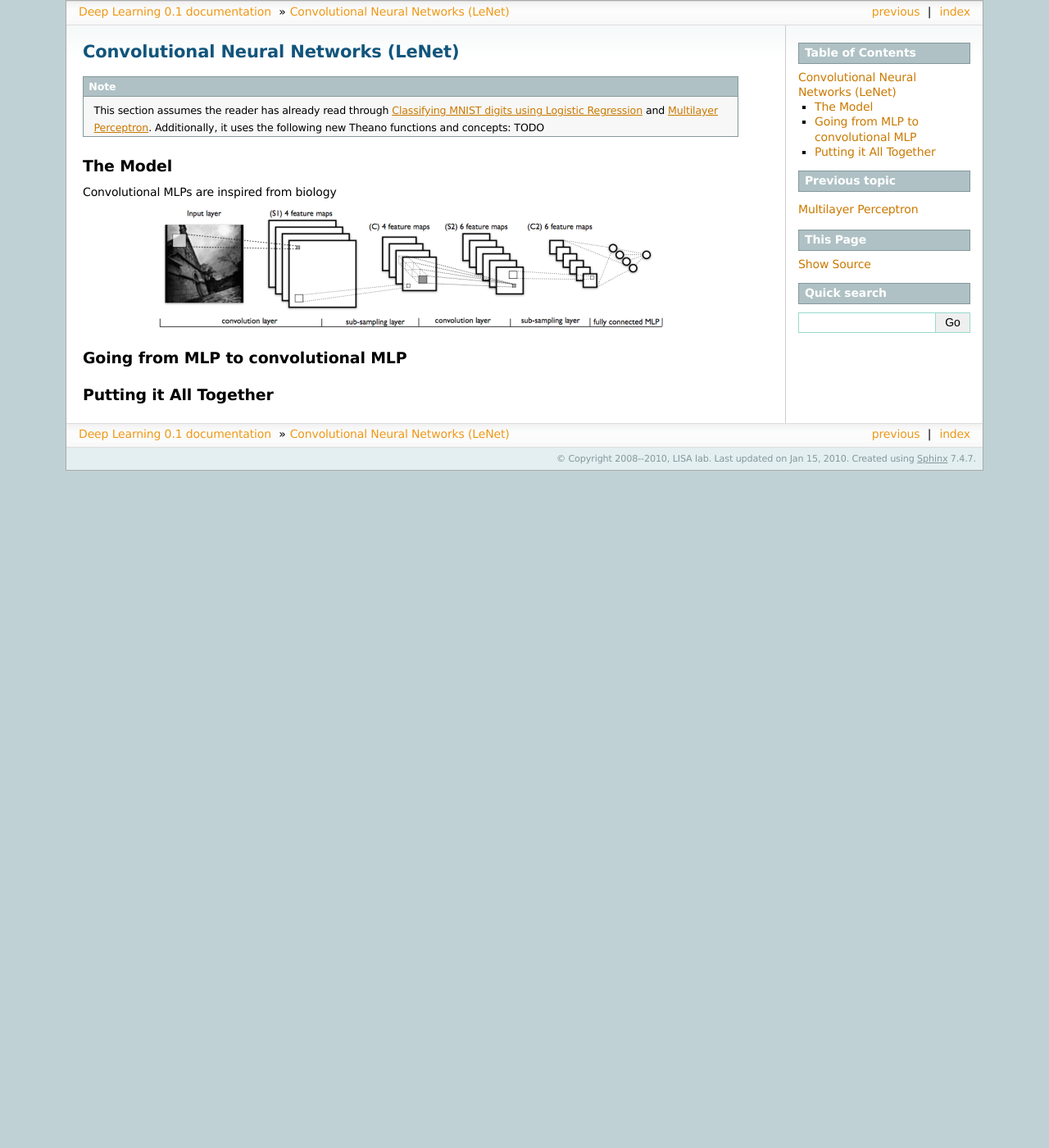
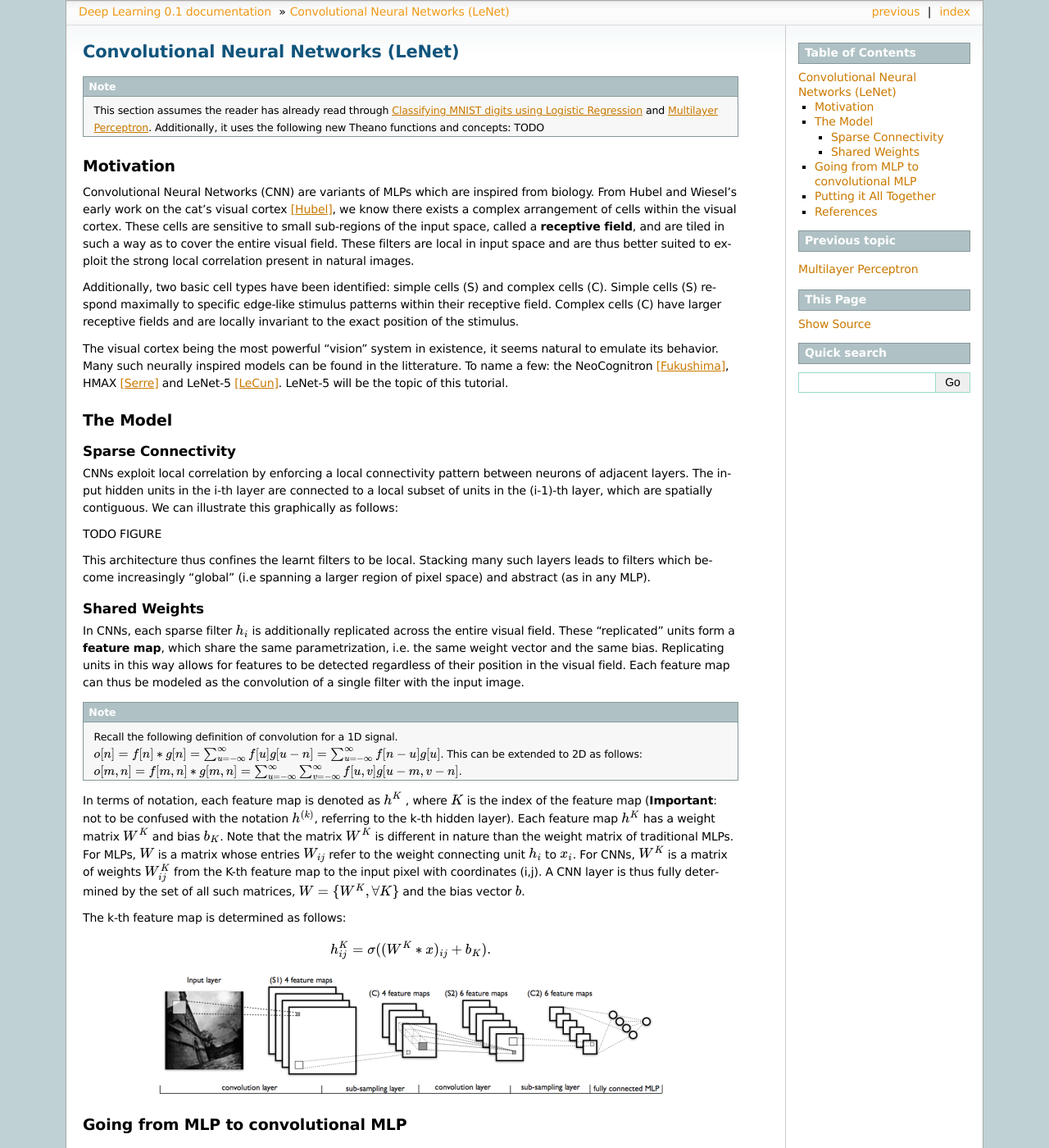
Before and after one commit to lisa-lab/DeepLearningTutorials, a Sphinx documentation site: the page built from doc/lenet.txt, in a window 1280 px wide and 1400 px high. Shown: the whole window at 82% size. Built offline with Sphinx 7.4.7, drawn with Linux system fonts in a browser that asks for light colours; formulas are drawn with MathJax 3; pages that are not in the unit, such as notebooks, are missing from menus; some of the changed text lies outside the part shown.

Commit message:
more on CNN

```diff
--- a/doc/lenet.txt
+++ b/doc/lenet.txt
@@ -6,14 +6,84 @@ Convolutional Neural Networks (LeNet)
     :doc:`mlp`. Additionally, it uses the following new Theano functions and
     concepts: TODO
 
+Motivation
+++++++++++
+
+Convolutional Neural Networks (CNN) are variants of MLPs which are inspired from
+biology. From Hubel and Wiesel's early work on the cat's visual cortex [Hubel]_,
+we know there exists a complex arrangement of cells within the visual cortex.
+These cells are sensitive to small sub-regions of the input space, called a
+**receptive field**, and are tiled in such a way as to cover the entire visual
+field. These filters are local in input space and are thus better suited to
+exploit the strong local correlation present in natural images.
+
+Additionally, two basic cell types have been identified: simple cells (S) and
+complex cells (C). Simple cells (S) respond maximally to specific edge-like
+stimulus patterns within their receptive field. Complex cells (C) have larger
+receptive fields and are locally invariant to the exact position of the
+stimulus.
+
+The visual cortex being the most powerful "vision" system in existence, it
+seems natural to emulate its behavior. Many such neurally inspired models can be
+found in the litterature. To name a few: the NeoCognitron [Fukushima]_, HMAX
+[Serre]_ and LeNet-5 [LeCun]_. LeNet-5 will be the topic of this tutorial.
+
+
 The Model
 +++++++++
 
+Sparse Connectivity
+-------------------
 
-Convolutional MLPs are inspired from biology
+CNNs exploit local correlation by enforcing a local connectivity pattern between
+neurons of adjacent layers. The input hidden units in the i-th layer are
+connected to a local subset of units in the (i-1)-th layer, which are spatially
+contiguous. We can illustrate this graphically as follows:
+
+TODO FIGURE
+
+This architecture thus confines the learnt filters to be local.  Stacking many
+such layers leads to filters which become increasingly "global" (i.e spanning a
+larger region of pixel space) and abstract (as in any MLP).
+
+
+Shared Weights
+--------------
+
+In CNNs, each sparse filter :math:`h_i` is additionally replicated across the
+entire visual field. These "replicated" units form a **feature map**, which
+share the same parametrization, i.e. the same weight vector and the same bias.
+Replicating units in this way allows for features to be detected regardless of
+their position in the visual field. Each feature map can thus be modeled as the
+convolution of a single filter with the input image.
+
+.. Note::
+    Recall the following definition of convolution for a 1D signal.
+    :math:`o[n] = f[n]*g[n] = \sum_{u=-\infty}^{\infty} f[u] g[u-n] = \sum_{u=-\infty}^{\infty} f[n-u] g[u]`.
+    This can be extended to 2D as follows:
+    :math:`o[m,n] = f[m,n]*g[m,n] = \sum_{u=-\infty}^{\infty} \sum_{v=-\infty}^{\infty} f[u,v] g[u-m,v-n]`.
+
+In terms of notation, each feature map is denoted as :math:`h^K` , where
+:math:`K` is the index of the feature map (**Important**: not to be confused
+with the notation :math:`h^{(k)}`, referring to the k-th hidden layer). Each
+feature map :math:`h^K` has a weight matrix :math:`W^K` and bias :math:`b_K`.
+Note that the matrix :math:`W^K` is different in nature than the weight matrix
+of traditional MLPs. For MLPs, :math:`W` is a matrix whose entries
+:math:`W_{ij}` refer to the weight connecting unit :math:`h_i` to :math:`x_i`. For
+CNNs, :math:`W^K` is a matrix of weights :math:`W_{ij}^K` from the K-th feature
+map to the input pixel with coordinates (i,j). A CNN layer is thus fully
+determined by the set of all such matrices, :math:`W = \{W^K, \forall K\}` and
+the bias vector :math:`b`.
+
+The k-th feature map is determined as follows:
+
+.. math::
+    h^K_{ij} = \sigma ( (W^K * x)_{ij} + b_K ).
+
 
 .. image:: images/mylenet.png
     :align: center
+
 
 Going from MLP to convolutional MLP
 +++++++++++++++++++++++++++++++++++
@@ -21,3 +91,22 @@ Going from MLP to convolutional MLP
 
 Putting it All Together
 +++++++++++++++++++++++
+
+
+.. Note:: TODO introduce API for sparse filters
+
+References
++++++++++++++++++++++++
+
+.. [Hubel] Hubel, D. and Wiesel, T. (1968). Receptive fields and functional architecture of monkey striate cortex. Journal of Physiology (London), 195, 215–243.
+
+.. [Fukushima] Fukushima, K. (1980). Neocognitron: A self-organizing neural network model for a mechanism of pattern recognition unaffected by shift in position. Biological Cybernetics, 36, 193–202.
+
+.. [Serre] Serre, T., Wolf, L., Bileschi, S., and Riesenhuber, M. (2007).  Robust object recog- nition with cortex-like mechanisms. IEEE Trans. Pattern Anal. Mach. Intell., 29(3), 411–426. Member-Poggio, Tomaso.
+
+.. [LeCun] LeCun, Y., Bottou, L., Bengio, Y., and Haffner, P. (1998d).  Gradient-based learning applied to document recognition. Proceedings of the IEEE, 86(11), 2278–2324.
+
+.. rubric:: Footnotes
+
+.. [#f1] For clarity, we use the word "unit" or "neuron" to refer to the
+         artificial neuron and "cell" to refer to the biological neuron.
```
